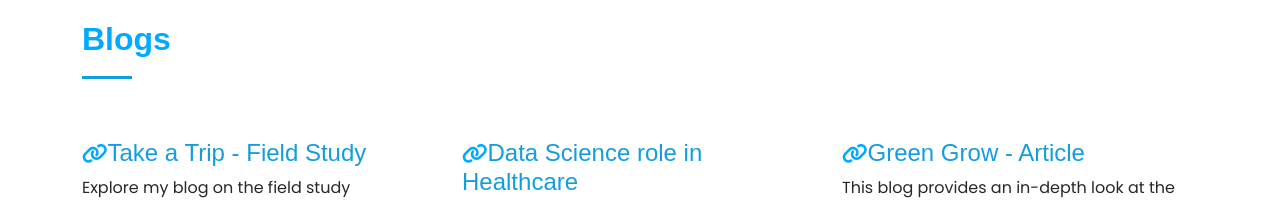
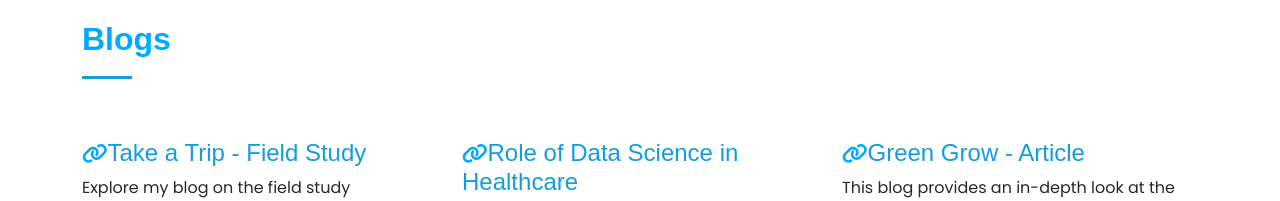
Before and after one commit to sanjana-garimella/portfolio-website, a plain HTML site: page index.html in a window 1280 px wide. Shown: the part 4200-4401 px from the top of the page. Drawn offline with nearby package versions, Linux system fonts and the light colour scheme; files whose address does not match are found by name.

Commit message:
blog update

```diff
--- a/index.html
+++ b/index.html
@@ -477,7 +477,7 @@ window.scrollTo(0, 0);
           <div class="col-lg-4 col-md-6 service-item d-flex" data-aos="fade-up" data-aos-delay="200">
             <div class="icon flex-shrink-0"></div>
             <div>
-              <h4 class="title"><i class="fas fa-link" style="color: #00aaff; font-size: 0.85em;" aria-hidden="true"></i><a href="https://www.linkedin.com/posts/sanjana--garimella_kluniversity-klcse-ds-activity-6792782394928852992-_rtv?utm_source=share&utm_medium=member_desktop" class="stretched-link">Data Science role in Healthcare</a></h4>
+              <h4 class="title"><i class="fas fa-link" style="color: #00aaff; font-size: 0.85em;" aria-hidden="true"></i><a href="https://www.linkedin.com/posts/sanjana--garimella_kluniversity-klcse-ds-activity-6792782394928852992-_rtv?utm_source=share&utm_medium=member_desktop" class="stretched-link">Role of Data Science in Healthcare</a></h4>
               <p class="description">This blog explores how data science is revolutionizing healthcare by enabling early disease detection and advancements in medical image analysis. It highlights how data-driven insights are improving patient care and transforming medical practices.</p>
             </div>
           </div><!-- End Service Item -->
```
